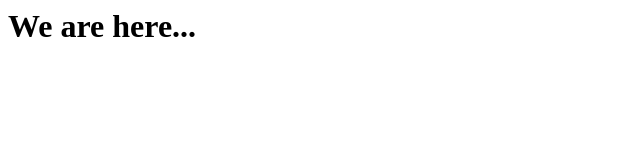
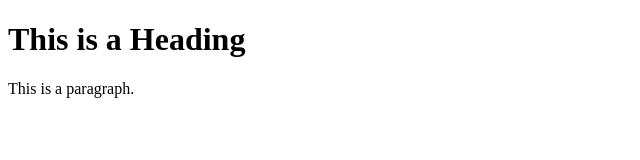
Before and after one commit to sharifdev1214/myreactapp, a plain HTML site: page index.html in a window 1280 px wide. Shown: the whole page, without its empty margins (0-640 px from the left). Drawn offline with Linux system fonts and the light colour scheme.

Commit message:
new updation

```diff
--- /dev/null
+++ b/css/style.css
@@ -0,0 +1,13 @@
+body {
+    background-color: lightblue;
+  }
+
+  h1 {
+    color: white;
+    text-align: center;
+  }
+
+  p {
+    font-family: verdana;
+    font-size: 20px;
+  }
--- a/index.html
+++ b/index.html
@@ -1 +1,12 @@
-<h1>We are here...</h1>
+<!DOCTYPE html>
+<html>
+<head>
+<title>Page Title</title>
+</head>
+<body>
+
+<h1>This is a Heading</h1>
+<p>This is a paragraph.</p>
+
+</body>
+</html>
```
